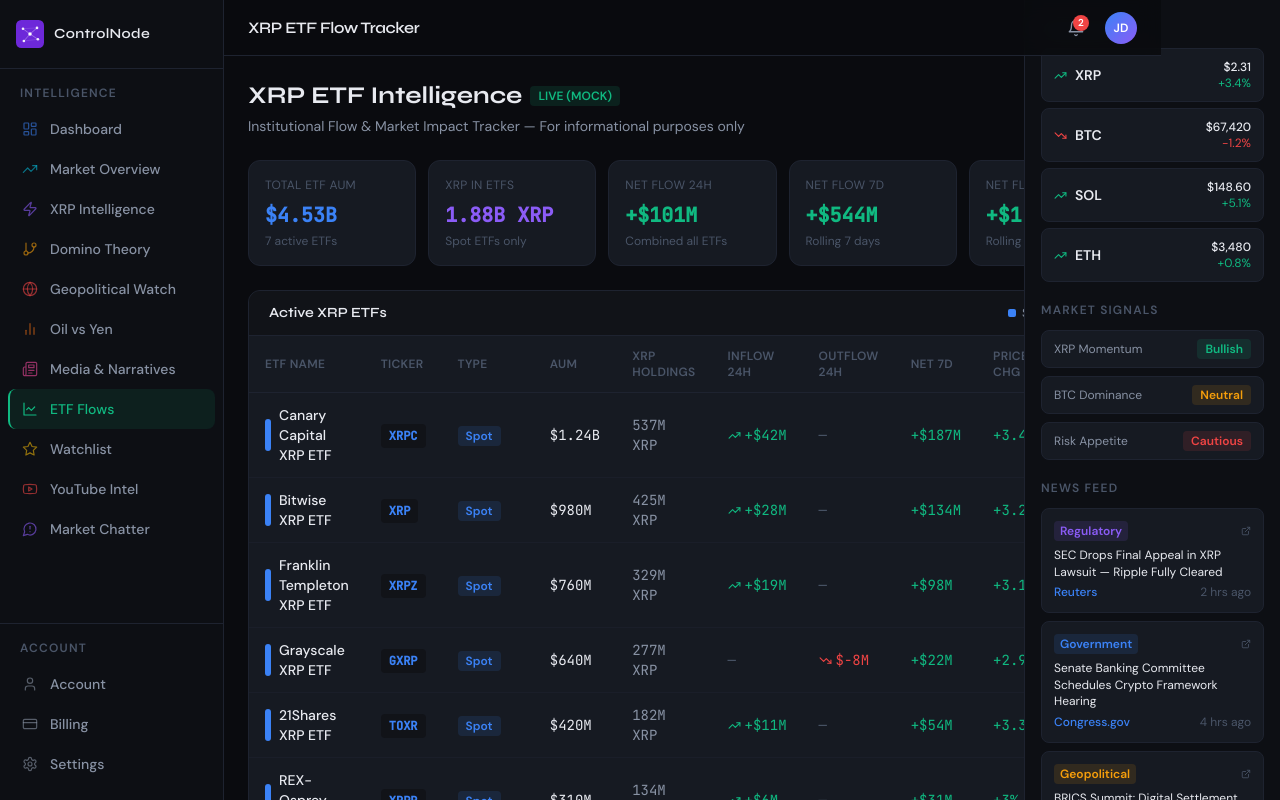
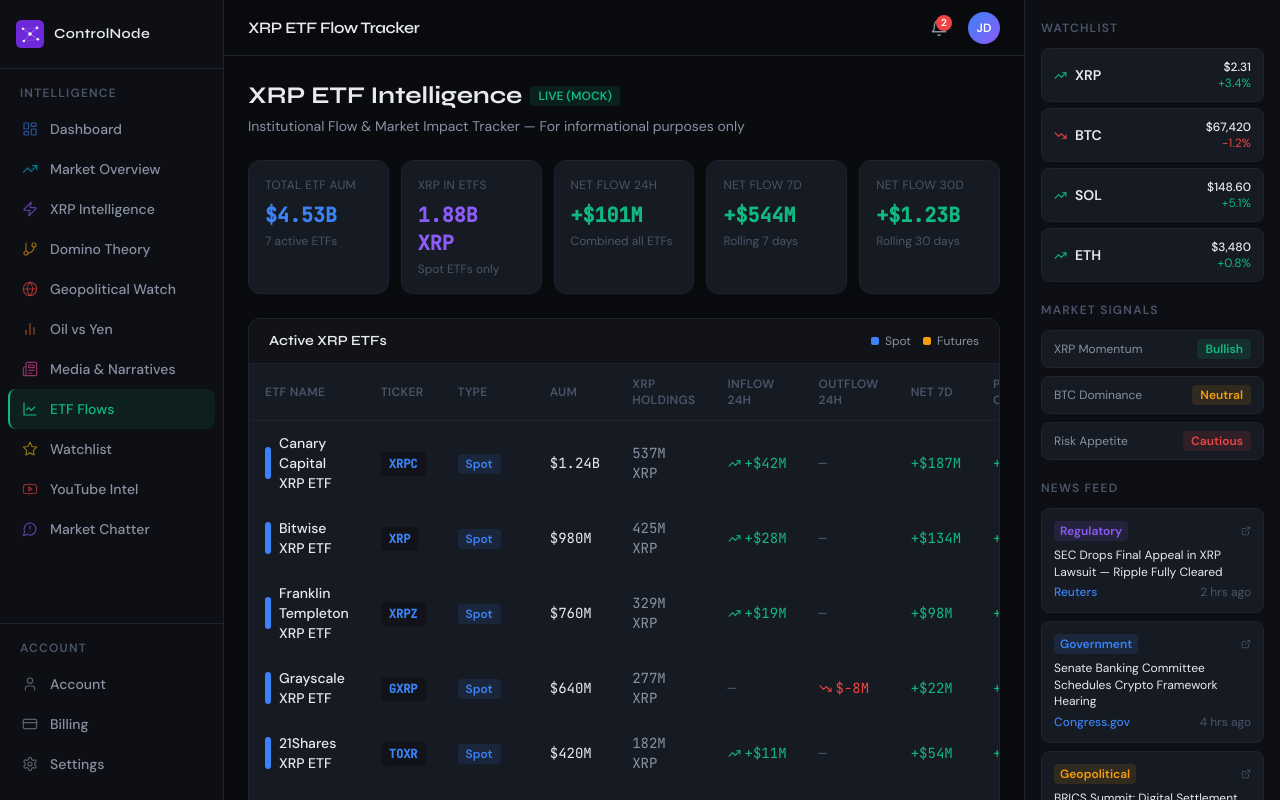
Before and after one commit to leadkastos/controlnode, a React (Vite) app: page /etf-flows in a window 1280 px wide. Shown: the top 800 px of the page. Built offline with nearby package versions, Linux system fonts and the light colour scheme.

Commit message:
Update AppLayout.jsx

```diff
--- a/src/components/AppLayout.jsx
+++ b/src/components/AppLayout.jsx
@@ -8,13 +8,29 @@ export default function AppLayout({ children, hideRightSidebar = false }) {
   return (
     <div className="min-h-screen flex" style={{ background: '#0a0b0f' }}>
       <Sidebar />
-      <div className={`flex-1 flex flex-col min-h-screen lg:ml-56 ${!hideRightSidebar ? 'lg:mr-64' : ''}`}>
-        <TopBar />
-        <main className="flex-1 p-4 lg:p-6">
+
+      {/* Main content area — fixed margins so it never overlaps sidebars */}
+      <div
+        className="flex flex-col min-h-screen"
+        style={{
+          marginLeft: '224px',
+          marginRight: hideRightSidebar ? '0' : '256px',
+          width: hideRightSidebar
+            ? 'calc(100% - 224px)'
+            : 'calc(100% - 224px - 256px)',
+        }}
+      >
+        {/* TopBar is sticky within this column only */}
+        <div className="sticky top-0 z-20">
+          <TopBar />
+        </div>
+
+        <main className="flex-1 p-4 lg:p-6 overflow-x-hidden">
           {children}
         </main>
         <Footer />
       </div>
+
       {!hideRightSidebar && <RightSidebar />}
     </div>
   )
```
